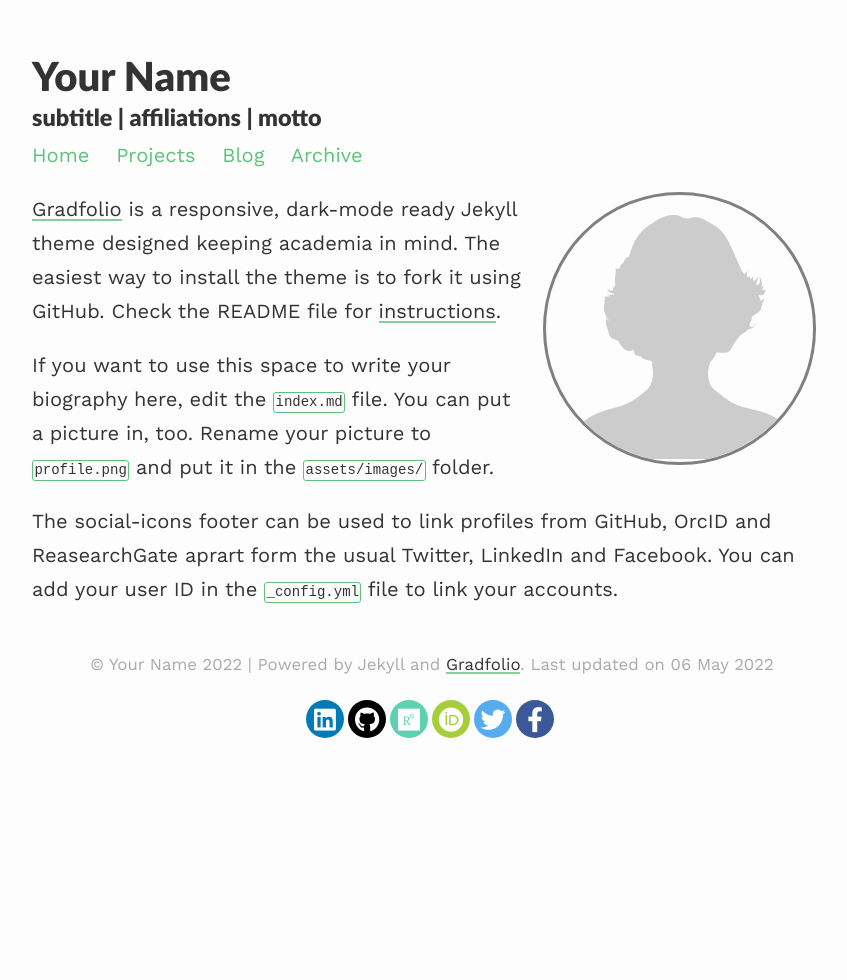
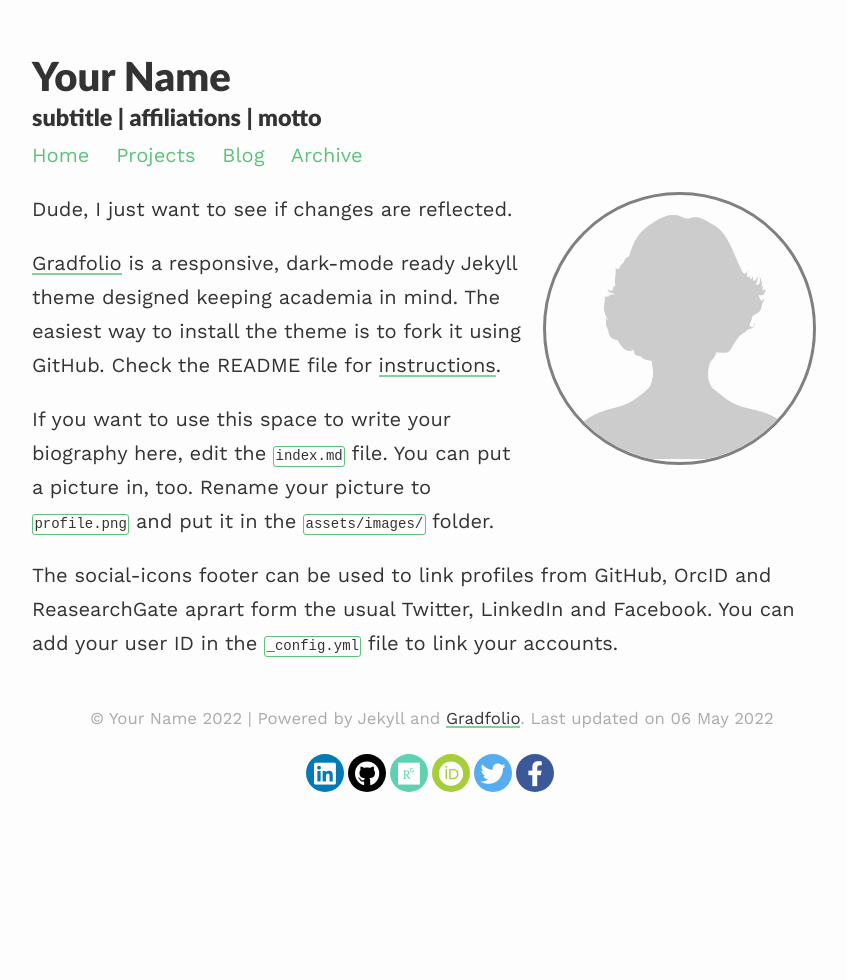
Before and after one commit to sebasparis/sebasparis.github.io, a Jekyll site: the page built from index.md, in a window 1280 px wide. Shown: the whole page, without its empty margins (208-1055 px from the left). Built offline with Jekyll 4.4.1, drawn with Linux system fonts in a browser that asks for light colours; nearby versions of some CDN libraries.

Commit message:
Update index.md

```diff
--- a/index.md
+++ b/index.md
@@ -7,6 +7,8 @@ profile:
 published: true
 ---
 
+Dude, I just want to see if changes are reflected.
+
 [Gradfolio](https://github.com/jitinnair1/gradfolio){:target="_blank"} is a responsive, dark-mode ready Jekyll theme designed keeping academia in mind. The easiest way to install the theme is to fork it using GitHub. Check the README file for [instructions](https://github.com/jitinnair1/gradfolio#installation){:target="_blank"}.
 
 If you want to use this space to write your biography here, edit the `index.md` file. You can put a picture in, too. Rename your picture to `profile.png` and put it in the `assets/images/` folder.
```
